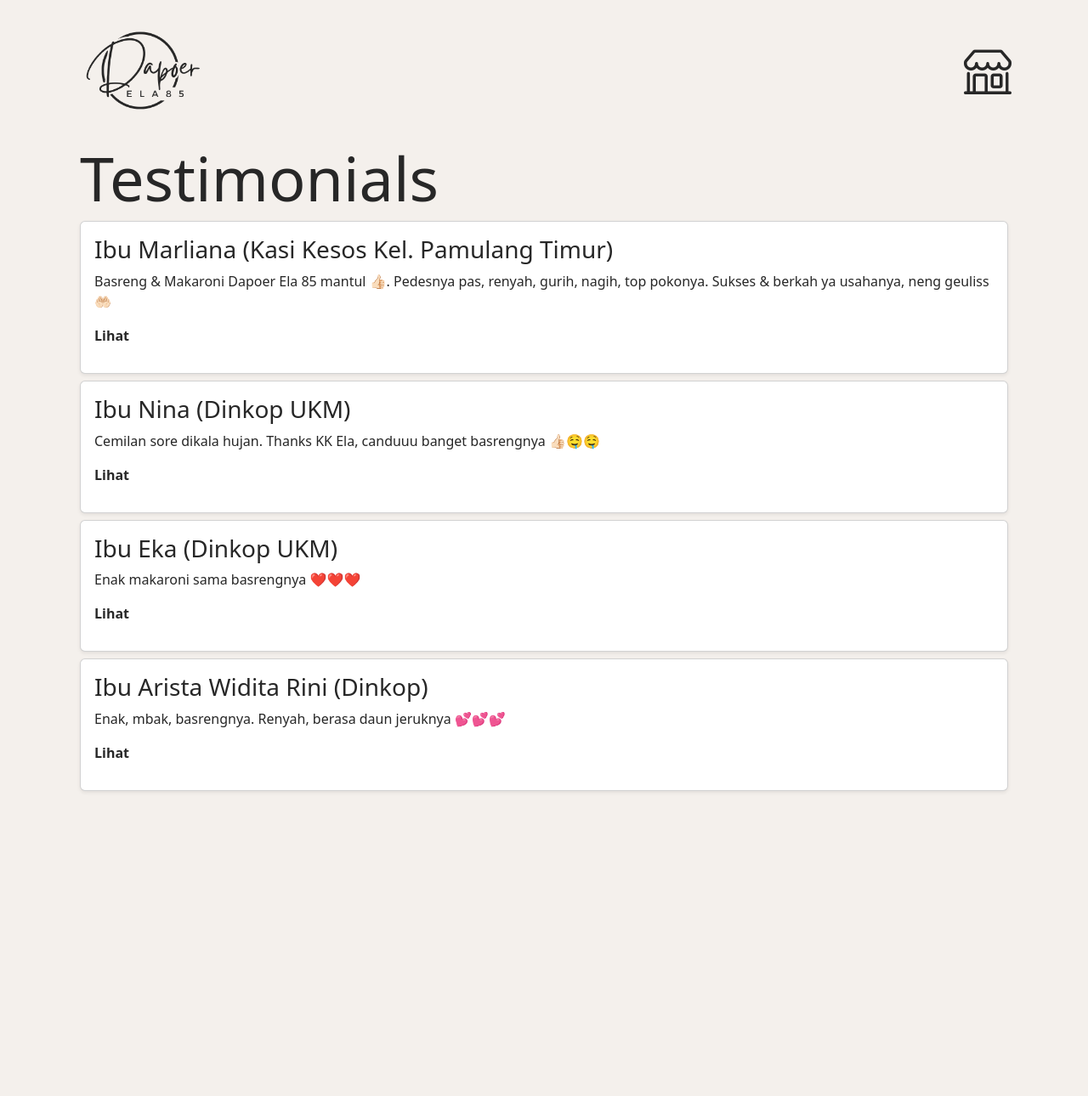
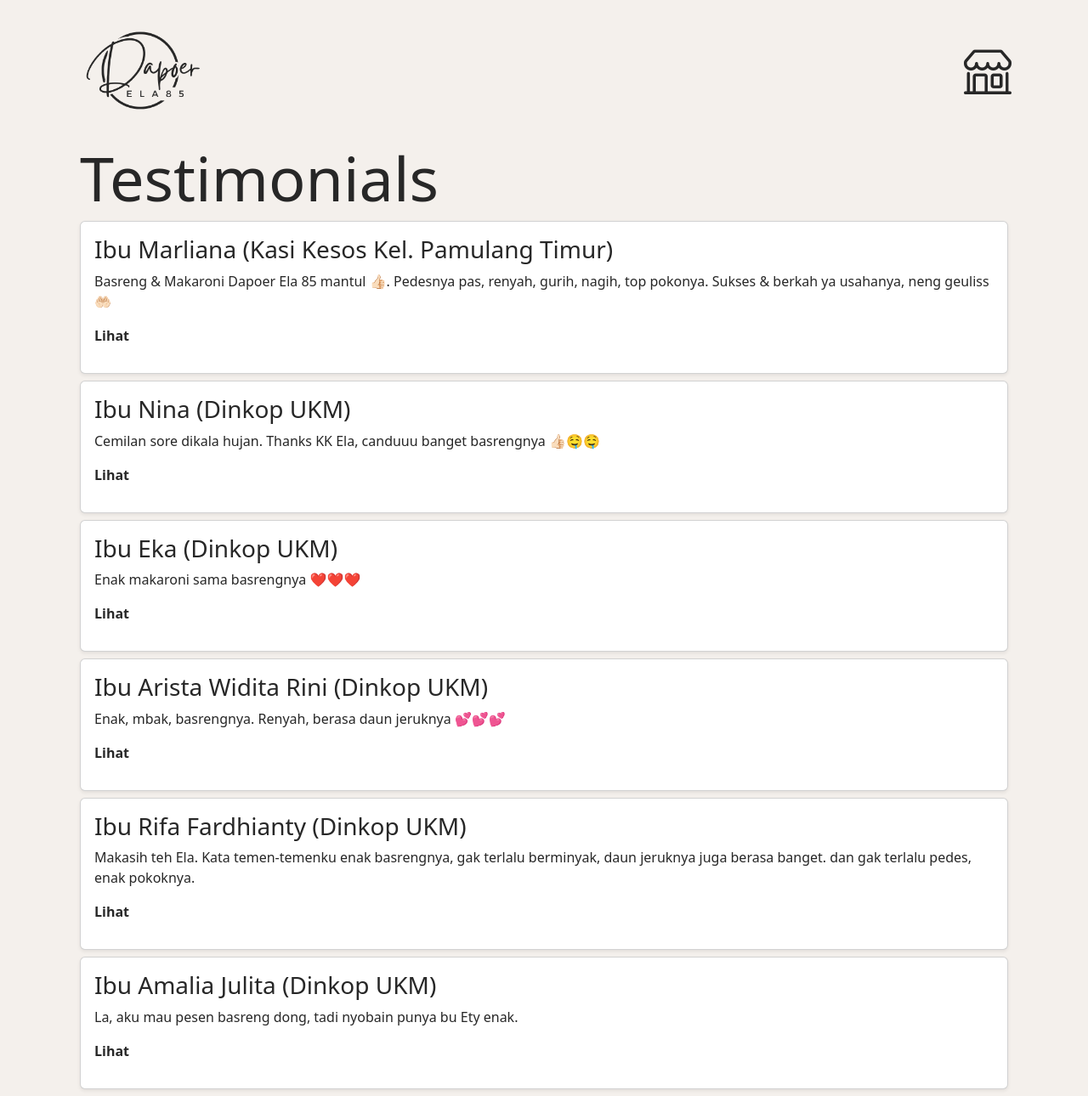
Before and after one commit to dapoerela85/dapoerela85.github.io, a Jekyll site: the page built from testimonials/index.html, in a window 1280 px wide. Shown: the whole page at 85% size. Built offline with Jekyll 4.4.1, drawn with Linux system fonts in a browser that asks for light colours; nearby versions of some CDN libraries; comment, search, counter and statistics services are not loaded; before the commit the page ends 939 px from its top, so only the background shows below that.

Commit message:
Update testimonials.yml

```diff
--- a/_data/testimonials.yml
+++ b/_data/testimonials.yml
@@ -12,6 +12,14 @@ testi:
     text: "Enak makaroni sama basrengnya ❤️❤️❤️"
     img: eka-dinkop.jpg
   - nama: "Ibu Arista Widita Rini"
-    jabatan: "Dinkop"
+    jabatan: "Dinkop UKM"
     text: "Enak, mbak, basrengnya. Renyah, berasa daun jeruknya 💕💕💕"
     img: arista.jpg
+  - nama: "Ibu Rifa Fardhianty"
+    jabatan: "Dinkop UKM"
+    text: "Makasih teh Ela. Kata temen-temenku enak basrengnya, gak terlalu berminyak, daun jeruknya juga berasa banget. dan gak terlalu pedes, enak pokoknya."
+    img: teh-ifa.jpg
+  - nama: "Ibu Amalia Julita"
+    jabatan: "Dinkop UKM"
+    text: "La, aku mau pesen basreng dong, tadi nyobain punya bu Ety enak."
+    img: amalia.jpg
```
